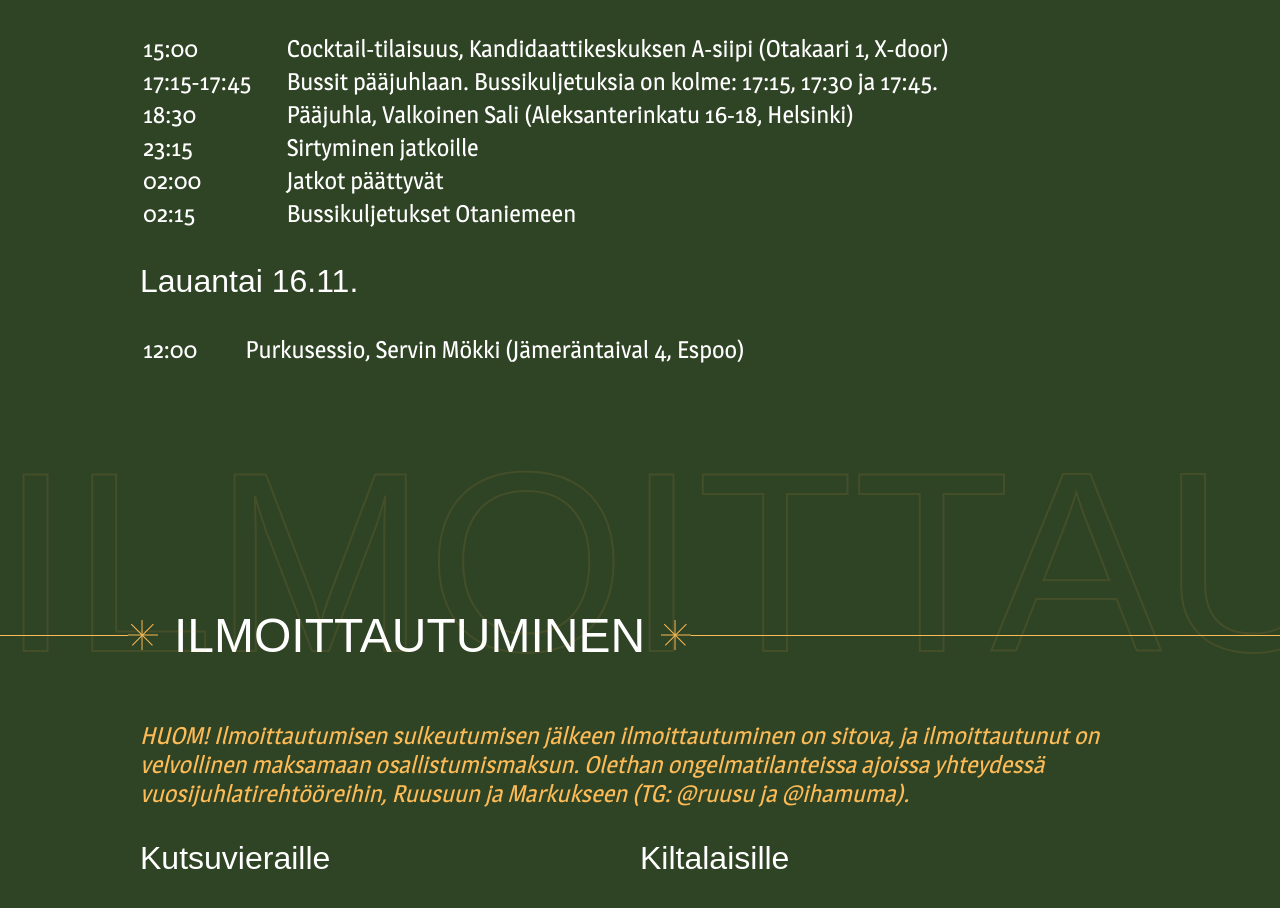
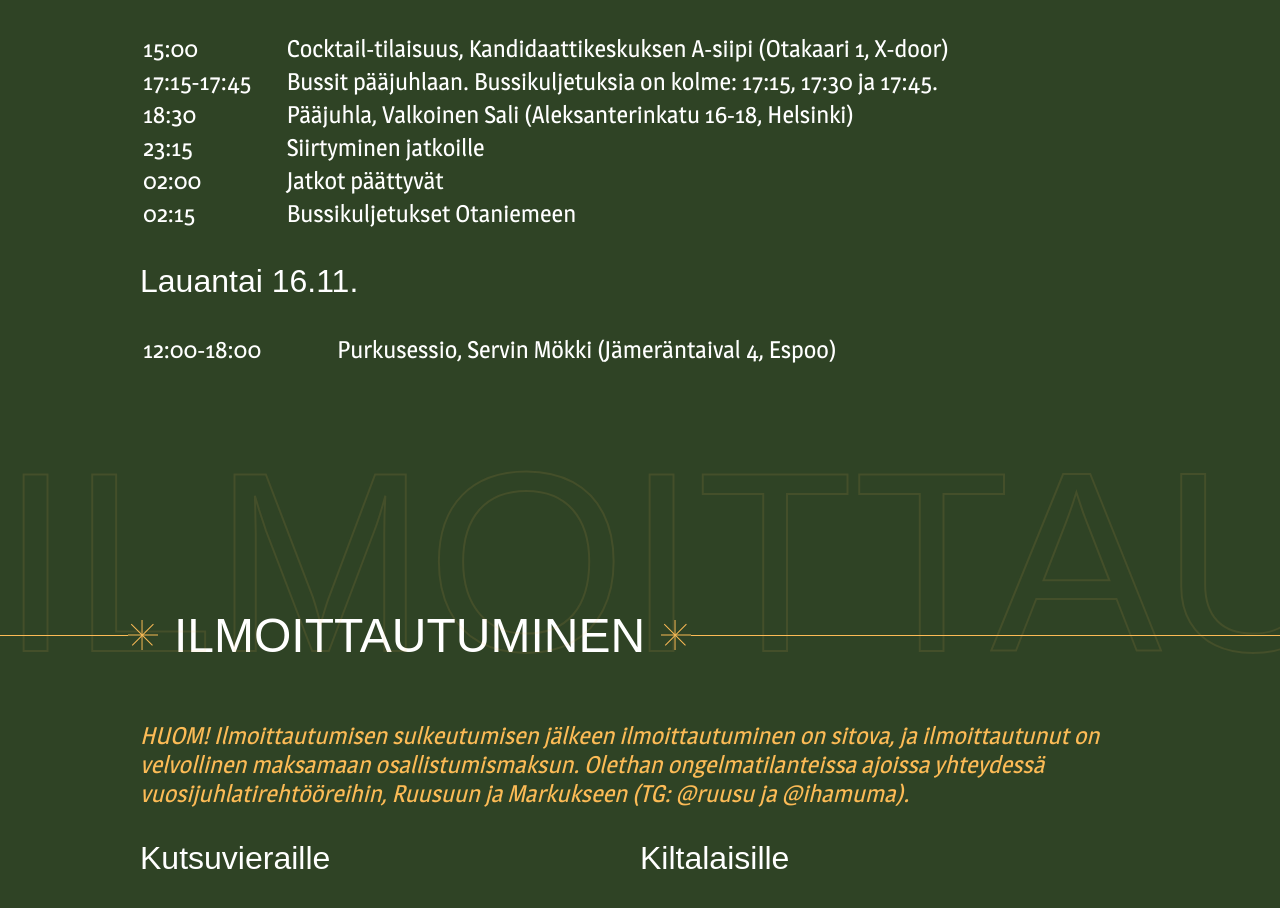
Before and after one commit to jviitamo/juhlavuosisivut, a Vue app in the folder app/: page /fi/infoahky in a window 1280 px wide. Shown: the part 1440-2348 px from the top of the page. Built offline with nearby package versions, Linux system fonts and the light colour scheme; a web font is replaced by a local one.

Commit message:
Text fixes

```diff
--- a/app/src/components/AnnualBall/AnnualBall.vue
+++ b/app/src/components/AnnualBall/AnnualBall.vue
@@ -65,7 +65,7 @@
        <p class="event-info-header">{{ $t('ball[0].schedule7') }}</p>
        <table>
           <tr>
-            <td class="time">12:00</td>
+            <td class="time">12:00-18:00</td>
             <td>{{ $t('ball[0].schedule8') }}</td>
           </tr>
         </table>
--- a/app/src/locales/en.json
+++ b/app/src/locales/en.json
@@ -222,7 +222,7 @@
       "schedule7": "Saturday 16.11.",
       "schedule8": "Purkusessio, Servin Mökki (Jämeräntaival 4, Espoo)",
       "signup0":  "SIGN-UP",
-      "signup1": "NB! After the sign-up has ended, the sign-up becomes binding, and payment is obligatory. Regarding issues please contact Annual Ball Directors Ruusu and Markus.",
+      "signup1": "NB! After the sign-up has ended, the sign-up becomes binding, and payment is obligatory. Regarding issues please contact Annual Ball Directors Ruusu and Markus (TG: @ruusu and @ihamuma).",
       "signup2": "VIP guests",
       "signup3": "Sign-up for invited guests opens on Friday 27th of September at noon and ends on Tuesday the 22nd of October at noon.",
       "signup4": "Link to sign-up",
@@ -230,12 +230,12 @@
       "signup6": "Guild members",
       "signup7": "Sign-up for guild members begins on Friday 4th of October at 11.00 AM and ends on Tuesday 22nd of October at noon.",
       "signup8": "Link to sign-up",
-      "signup9": "https://athene.fi/ilmo/event/477",
-      "signup10": "Sign-up for Purkusessio begins happens during the sign-up.",
+      "signup9": "https://athene.fi/ilmo/event/484",
+      "signup10": "Sign-up for Purkusessio happens during the sign-up.",
       "prepare0": "PREPARATION FOR",
       "prepare01": "THE ANNUAL BALL",
-      "prepare1": "The annual ball is the most prestigious of the guild’s celebrations and requires carefull preparation. With these tips, even the inexperienced guest can get started and enjoy the evening to the fullest.",
-      "prepare2": "At the annual ball, the behaviour is excellent and considerate of others. Good manners and courtesy go a long way, and in difficult situations you can look to your neighbour for guidance. The sign of a successful party is that you and everyone is having fun and feeling safe.",
+      "prepare1": "The annual ball is the most prestigious of the guild’s celebrations and requires careful preparation. With these tips, even the inexperienced guest can get started and enjoy the evening to the fullest.",
+      "prepare2": "At the annual ball, behaviour is expected to be excellent and considerate of others. Good manners and courtesy go a long way, and in difficult situations you can look to your neighbour for guidance. A good sign of a successful party is that you and everyone around you is having fun and feeling safe.",
       "prepare3": "",
       "prepare4": "",
       "prepare5": "",
--- a/app/src/locales/fi.json
+++ b/app/src/locales/fi.json
@@ -216,7 +216,7 @@
       "schedule2": "Cocktail-tilaisuus, Kandidaattikeskuksen A-siipi (Otakaari 1, X-door)",
       "schedule3": "Bussit pääjuhlaan. Bussikuljetuksia on kolme: 17:15, 17:30 ja 17:45.",
       "schedule4": "Pääjuhla, Valkoinen Sali (Aleksanterinkatu 16-18, Helsinki)",
-      "schedule41": "Sirtyminen jatkoille",
+      "schedule41": "Siirtyminen jatkoille",
       "schedule5": "Jatkot päättyvät",
       "schedule6": "Bussikuljetukset Otaniemeen",
       "schedule7": "Lauantai 16.11.",
@@ -230,7 +230,7 @@
       "signup6": "Kiltalaisille",
       "signup7": "Ilmoittautuminen kiltalaisille alkaa perjantaina 4.10.2024 klo 11.00 ja päättyy tiistaina 22.10.2024 klo 12.00.",
       "signup8": "Linkki ilmoittautumiseen",
-      "signup9": "https://athene.fi/ilmo/event/477",
+      "signup9": "https://athene.fi/ilmo/event/484",
       "signup10": "Sillikselle ilmoittaudutaan juhla-ilmoittautumisen yhteydessä.",
       "prepare0": "VUOSIJUHLAAN",
       "prepare01": "VALMISTAUTUMINEN",
```
